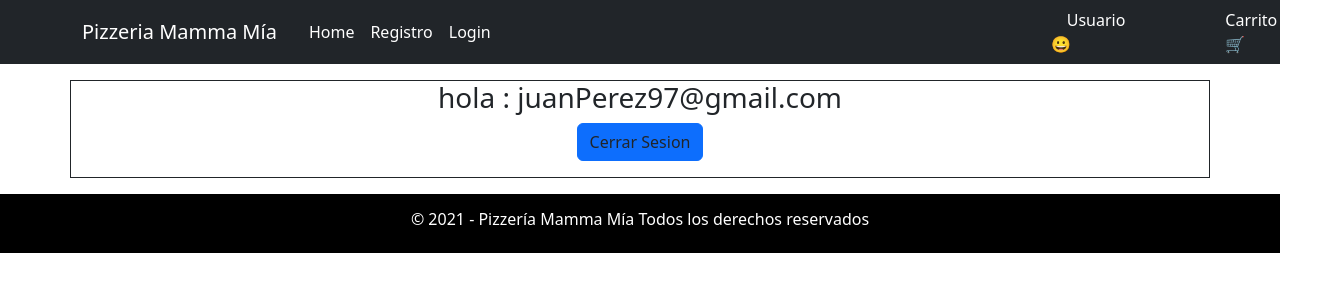
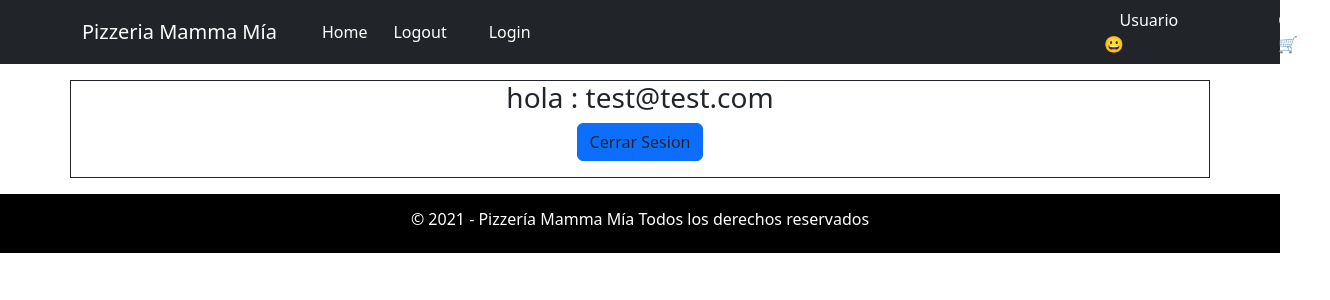
Before and after one commit to IntiGonzalez24/Hito-1--React, a React (Vite) app: page /profile in a window 1280 px wide. Shown: the top 300 px of the page, 1330 px wide, since content can reach past the window. Built offline with nearby package versions, Linux system fonts and the light colour scheme.

Commit message:
Hito 7 terminado

```diff
--- a/src/App.jsx
+++ b/src/App.jsx
@@ -9,11 +9,14 @@ import {Route, Routes} from "react-router-dom";
 
 import NotFound from "./pages/NotFound"
 import Profile from "./assets/components/Profile"
+import UserProvider from "./context/UserContext"
+import LoginContext from "./context/LoginContext"
 
 
 const App = () => {
   return (
     <>
+    <UserProvider>
    <Navbar2 />
    <Routes>
     <Route path="/" element={<Home/>} />
@@ -21,9 +24,15 @@ const App = () => {
     <Route path="/login" element={<LoginPage/>} />
     <Route path="/cart" element={<Cart />} />
     <Route path="/*" element={<NotFound />} />
-    <Route path="/pizza/p001" element={<Pizza />} />
-    <Route path="profile" element={<Profile />} />
+    <Route path="/pizzas/:id" element={<Pizza />} />
+    <Route path="profile" element={
+      <LoginContext>
+<Profile />
+      </LoginContext>
+
+      } />
    </Routes>
+   </UserProvider>
 
 
 
--- a/src/assets/components/CardPizza.jsx
+++ b/src/assets/components/CardPizza.jsx
@@ -2,10 +2,19 @@
 import "bootstrap/dist/css/bootstrap.min.css"
 import 'bootstrap/dist/js/bootstrap.min.js'
 import "./CardPizza.css"
+import { useNavigate } from 'react-router-dom';
+import { useState } from "react";
 
 
 
-const CardPizza = ({name,img,price,ingredients,desc}) => {
+const CardPizza = ({id,name,img,price,ingredients,desc}) => {
+
+  const navigate=useNavigate();
+
+  const irAPizza =(id) =>{
+
+    navigate(`/pizzas/${id}`)
+}
 
   return (
     <div className="card h-100">
@@ -27,6 +36,7 @@ const CardPizza = ({name,img,price,ingredients,desc}) => {
       </div>
       <div className="card-footer d-flex justify-content-between align-items-center">
         <span className="fw-bold">Precio:  ${price}</span>
+        <button onClick={() => irAPizza(id)}>Ver mas 👀</button>
         <button className="btn btn-primary">
           añadir al carro
         </button>
--- /dev/null
+++ b/src/assets/components/Navbar.css
@@ -0,0 +1,10 @@
+.menuItem{
+    color: white;
+    text-decoration: none;
+    margin-left: 15px;
+
+}
+.menuItem.active{
+color: red;
+margin-left: 15px;
+}
--- a/src/assets/components/Navbar2.jsx
+++ b/src/assets/components/Navbar2.jsx
@@ -1,8 +1,16 @@
 import { Container, Navbar } from "react-bootstrap";
+import { NavLink } from "react-router-dom";
 import { Link } from "react-router-dom";
 import Cart from "../../pages/Cart";
+import "./Navbar.css";
+import { useContext } from "react";
+import { userContext } from "../../context/UserContext";
 
 const Navbar2 = () => {
+  const setActiveClass =({isActive}) =>(isActive ? "active" : "noActive");
+  const {logout} =useContext(userContext);
+
+
   return (
     <Navbar
       bg="dark"
@@ -10,27 +18,35 @@ const Navbar2 = () => {
     >
       <Container className="justify-content-start">
         <Navbar.Brand>Pizzeria Mamma Mía</Navbar.Brand>
-        <Link to="/" className="text-white ms-3 text-decoration-none" >
+        <NavLink to="/" className="text-white ms-3 text-decoration-none"  >
+        <button className="btn btn-dark">
         Home
-        </Link>
-        <Link to="/register" className="text-white ms-3 text-decoration-none" >
+          </button>
+        </NavLink>
+        {/*<NavLink to="/register" className={validarUbicacion} >
         Registro
-        </Link>
-        <Link to="/login" className="text-white ms-3 text-decoration-none" >
+        </NavLink> */}
+        <button className="btn btn-dark" onClick={logout}>
+          Logout
+        </button>
+        <NavLink to="/login" className="text-white ms-3 text-decoration-none" >
+        <button className="btn btn-dark">
         Login
-        </Link>
+          </button>
+        </NavLink>
         <div className="profile">
-        <Link to="/profile" className="text-white ms-3 text-decoration-none" >
+        <NavLink to="/profile" className="text-white ms-3 text-decoration-none" >
         Usuario 😀
-        </Link>
+        </NavLink>
 
         </div>
 
+
         <div className="d-flex">
           <div className="carrito">
-          <Link to="/cart" className="text-white text-decoration-none " >
+          <NavLink to="/cart" className="text-white text-decoration-none " >
         Carrito 🛒
-        </Link>
+        </NavLink>
 
           </div>
 
--- a/src/assets/components/Profile.jsx
+++ b/src/assets/components/Profile.jsx
@@ -4,7 +4,7 @@ import { Link } from 'react-router-dom'
 const Profile = () => {
   return (
     <div className='container text-center mt-3 border border-dark'>
-        <h3>hola : juanPerez97@gmail.com</h3>
+        <h3>hola : test@test.com</h3>
         <button className='btn btn-primary mb-3'><Link to="/cerrar" className='text-decoration-none text-dark' >Cerrar Sesion</Link></button>
 
     </div>
--- /dev/null
+++ b/src/context/LoginContext.jsx
@@ -0,0 +1,15 @@
+import { Children, createContext, useContext } from "react";
+import { userContext } from "./UserContext";
+import { Navigate } from "react-router-dom";
+
+
+const LoginContext =({children}) =>{
+
+
+    const {token} = useContext(userContext);
+
+
+    return token ? children : <Navigate to="/login" />
+}
+
+export default LoginContext
--- /dev/null
+++ b/src/context/UserContext.jsx
@@ -0,0 +1,17 @@
+import { createContext, useState } from "react";
+
+export const userContext = createContext();
+
+const UserProvider = ({children}) =>{
+    const [token,setToken] =useState(true);
+
+    const logout=()=>setToken(false);
+
+    return(
+        <userContext.Provider value={{token,setToken,logout}}>
+            {children}
+
+        </userContext.Provider>
+    )
+}
+export default UserProvider;
--- a/src/pages/Cart.jsx
+++ b/src/pages/Cart.jsx
@@ -1,7 +1,9 @@
-import React, { useState } from 'react'
+import React, { useContext, useState } from 'react'
 import { pizzaCart } from "../data/pizzas"
+import { userContext } from '../context/UserContext'
 
 const Cart = () => {
+    const {token} =useContext(userContext);
     const [cart,setCart] = useState(pizzaCart)
     const calcularTotal = () =>{
         let total =0;
@@ -79,7 +81,7 @@ const Cart = () => {
         ))}
 
             <div className='botonComprar'>
-            <button className='btn btn-dark '>Pagar</button>
+            <button className='btn btn-primary ' disabled={!token}>Pagar</button>
             <h3 className='totalCompra'>Total: ${calcularTotal()}</h3>
 
             </div>
--- a/src/pages/Home.jsx
+++ b/src/pages/Home.jsx
@@ -44,7 +44,7 @@ const Home = () => {
 
 
       {pizzas.map((pizza) =>(
-        <CardPizza key={pizza.id}
+        <CardPizza id={pizza.id}
         name={pizza.name}
         img={pizza.img}
         desc={pizza.desc}
--- a/src/pages/Pizza.jsx
+++ b/src/pages/Pizza.jsx
@@ -1,9 +1,11 @@
 import { useState, useEffect } from 'react'
 import "bootstrap/dist/css/bootstrap.min.css"
 import 'bootstrap/dist/js/bootstrap.min.js'
+import { useParams } from 'react-router-dom'
 
 
 const Pizza = () => {
+    const {id} = useParams();
    const [pizza, setPizza] = useState(null)
    const [loading, setLoading] = useState(true)
    const [error, setError] = useState(null)
@@ -11,7 +13,7 @@ const Pizza = () => {
    useEffect(() => {
        const fetchPizza = async () => {
            try {
-               const response = await fetch('http://localhost:5000/api/pizzas/p001')
+               const response = await fetch(`http://localhost:5000/api/pizzas/${id}`)
                if (!response.ok) {
                    throw new Error('Error al cargar la pizza')
                }
```
